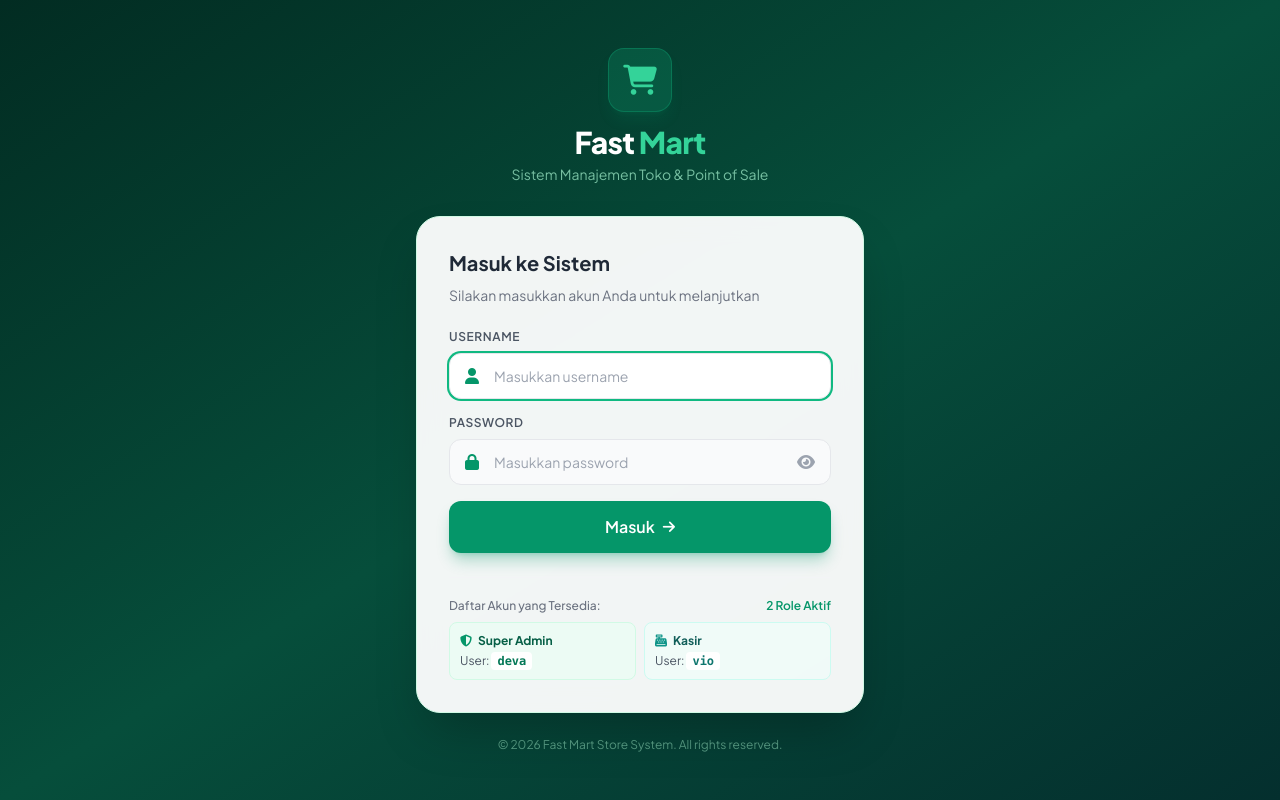
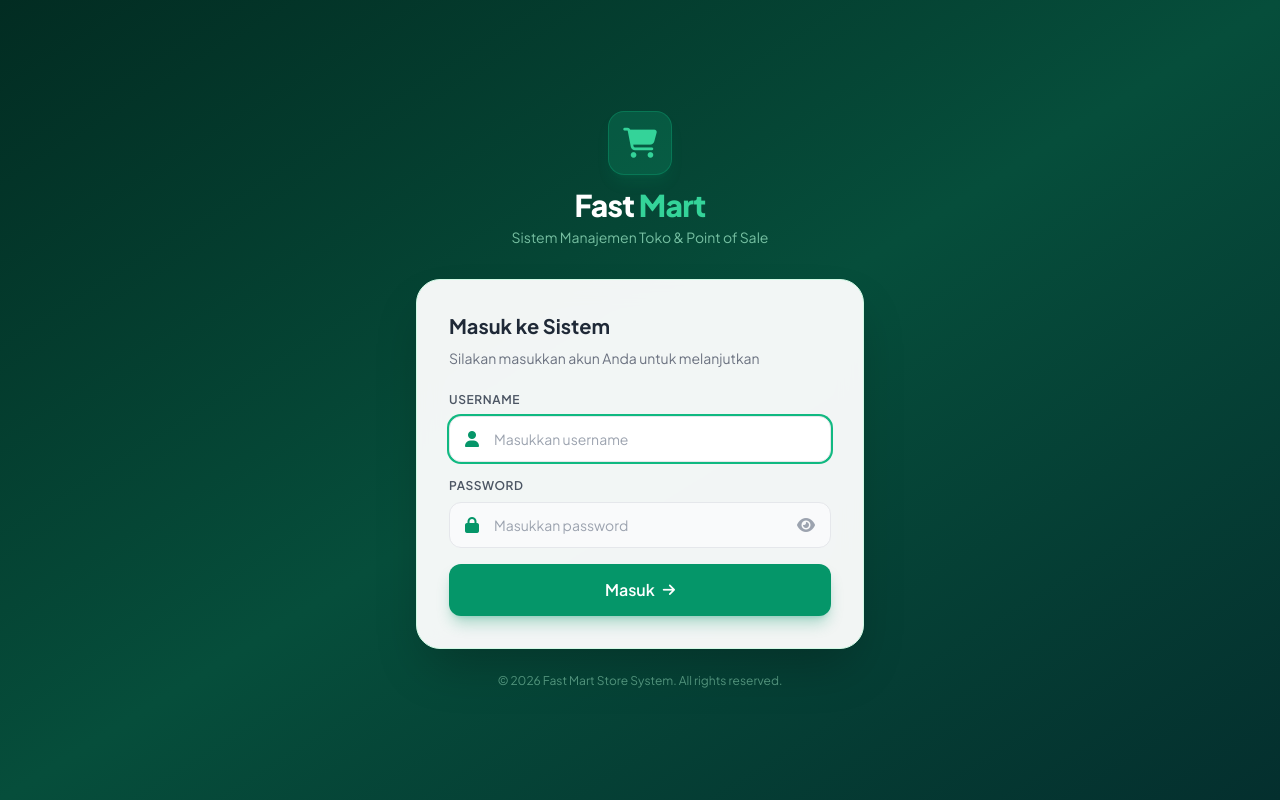
Before and after one commit to vakanoDev/Vakano-Toserba, a PHP site: page /login.php in a window 1280 px wide. Run offline with PHP 8.4, Linux system fonts and the light colour scheme; some libraries are stand-ins or nearby versions.

Commit message:
Perbaikan pada halaman login

```diff
--- a/login.php
+++ b/login.php
@@ -148,30 +148,7 @@ if ($_SERVER['REQUEST_METHOD'] === 'POST') {
                     <i class="fa-solid fa-arrow-right text-sm group-hover:translate-x-1 transition"></i>
                 </button>
             </form>
-
-            <!-- Petunjuk Akun -->
-            <div class="mt-6 pt-5 border-t border-gray-100">
-                <div class="text-xs text-gray-500 mb-2 font-medium flex items-center justify-between">
-                    <span>Daftar Akun yang Tersedia:</span>
-                    <span class="text-emerald-600 font-semibold">2 Role Aktif</span>
-                </div>
-                <div class="grid grid-cols-2 gap-2 text-xs">
-                    <div class="p-2.5 rounded-lg bg-emerald-50/80 border border-emerald-100 text-emerald-900">
-                        <div class="font-bold flex items-center gap-1.5 text-emerald-800">
-                            <i class="fa-solid fa-shield-halved text-emerald-600"></i> Super Admin
-                        </div>
-                        <div class="text-gray-600 mt-1">User: <code class="font-mono bg-white px-1.5 py-0.5 rounded text-emerald-700 font-bold">deva</code></div>
-                    </div>
-                    <div class="p-2.5 rounded-lg bg-teal-50/80 border border-teal-100 text-teal-900">
-                        <div class="font-bold flex items-center gap-1.5 text-teal-800">
-                            <i class="fa-solid fa-cash-register text-teal-600"></i> Kasir
-                        </div>
-                        <div class="text-gray-600 mt-1">User: <code class="font-mono bg-white px-1.5 py-0.5 rounded text-teal-700 font-bold">vio</code></div>
-                    </div>
-                </div>
-            </div>
-        </div>
-
+ </div>
         <!-- Footer -->
         <p class="text-center text-xs text-emerald-200/50 mt-6">
             &copy; <?= date('Y') ?> Fast Mart Store System. All rights reserved.
```
